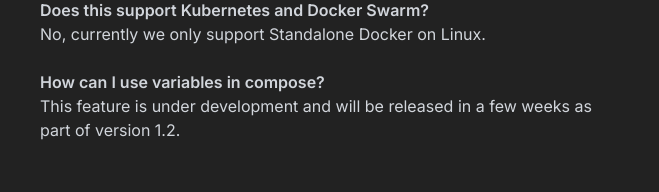
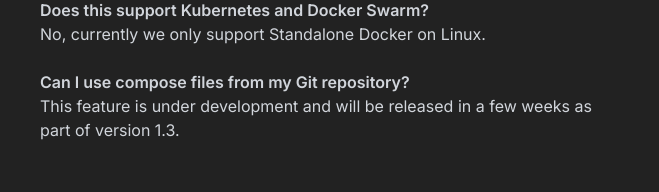
Before and after one commit to javastraat/dokemon-site, a Next.js app: page / in a window 1280 px wide. Shown: the part 1559-1751 px from the top of the page, without its empty margins (310-969 px from the left). Built offline with nearby package versions, Linux system fonts and the light colour scheme.

Commit message:
FAQ - Git repo update

```diff
--- a/src/app/page.tsx
+++ b/src/app/page.tsx
@@ -99,11 +99,11 @@ sudo docker run -p 9090:9090 \\
             </li>
             <li>
               <h4 className="font-semibold">
-                How can I use variables in compose?
+                Can I use compose files from my Git repository?
               </h4>
               <p>
                 This feature is under development and will be released in a few
-                weeks as part of version 1.2.
+                weeks as part of version 1.3.
               </p>
             </li>
           </ul>
```
